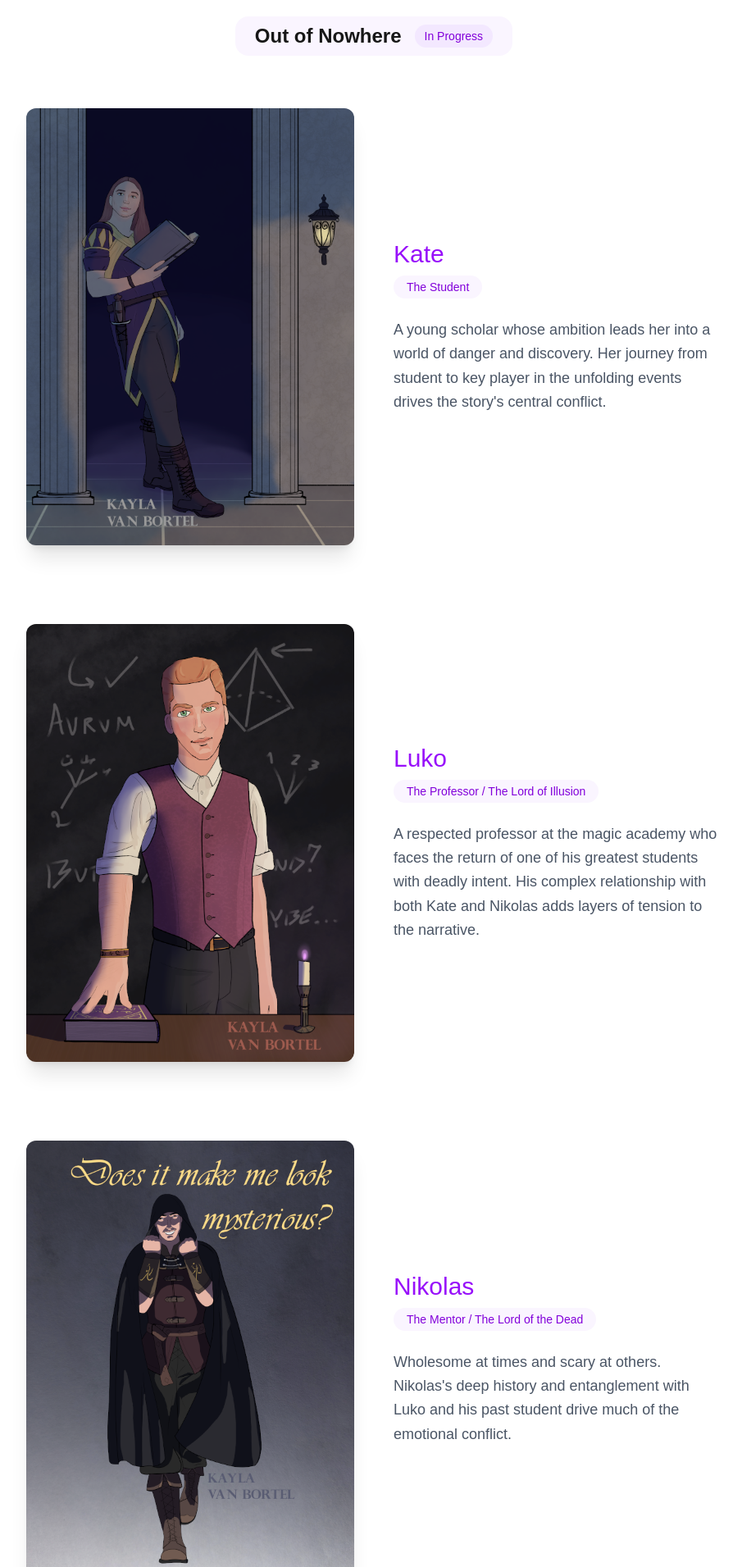
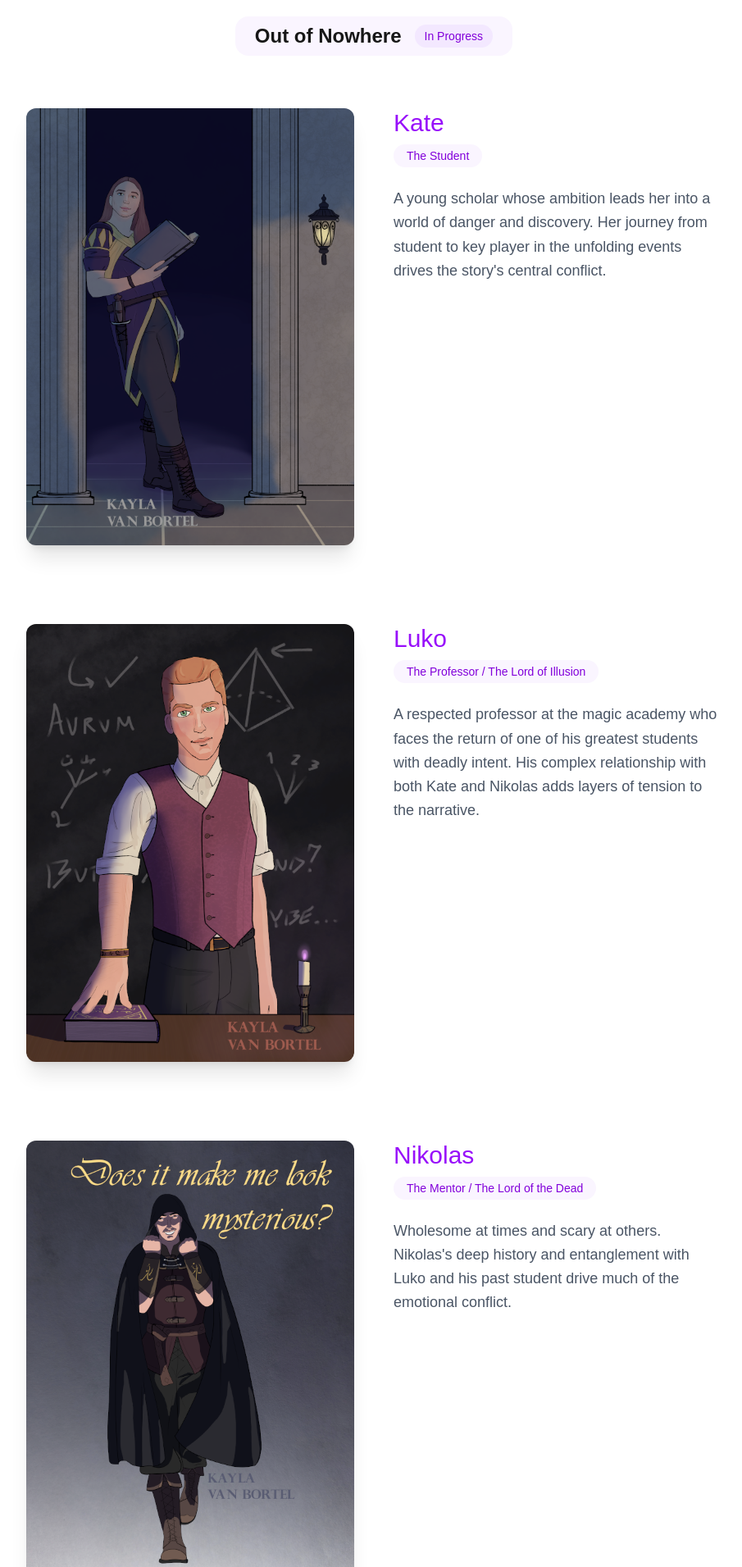
Before and after one commit to kvanbortel/kvb-writing, a Next.js app: page /kvb-writing/characters in a window 1280 px wide. Shown: the part 240-2151 px from the top of the page at 82% size, without its empty margins (184-1089 px from the left). Built offline with nearby package versions, Linux system fonts and the light colour scheme.

Commit message:
fix character page text layout

```diff
--- a/src/app/characters/page.tsx
+++ b/src/app/characters/page.tsx
@@ -32,8 +32,8 @@ export default function CharactersPage() {
         <div className="grid gap-24">
           {/* Kate */}
           <article className="relative">
-            <div className="grid md:grid-cols-2 gap-12 items-center">
-              <div className="relative aspect-[3/4] rounded-xl overflow-hidden bg-gray-100 dark:bg-gray-800 shadow-xl">
+            <div className="grid md:grid-cols-2 gap-12 items-start">
+              <div className="relative aspect-[3/4] rounded-xl overflow-hidden bg-gray-100 dark:bg-gray-800 shadow-xl order-2 md:order-1">
                 <Image
                   src="/kvb-writing/characters/Kate.png"
                   alt="Kate, a determined student, in a character portrait"
@@ -42,7 +42,7 @@ export default function CharactersPage() {
                   priority
                 />
               </div>
-              <div className="space-y-6">
+              <div className="space-y-6 order-1 md:order-2">
                 <div className="space-y-2">
                   <h3 className="text-3xl font-medium text-purple-600 dark:text-purple-400">Kate</h3>
                   <span className="inline-block px-4 py-1 bg-purple-50 dark:bg-purple-900/20 text-purple-700 dark:text-purple-300 rounded-full text-sm">
@@ -60,8 +60,16 @@ export default function CharactersPage() {
 
           {/* Luko */}
           <article className="relative">
-            <div className="grid md:grid-cols-2 gap-12 items-center">
-              <div className="space-y-6 md:order-2">
+            <div className="grid md:grid-cols-2 gap-12 items-start">
+              <div className="relative aspect-[3/4] rounded-xl overflow-hidden bg-gray-100 dark:bg-gray-800 shadow-xl order-2 md:order-1">
+                <Image
+                  src="/kvb-writing/characters/Luko.png"
+                  alt="Luko, a distinguished professor, in a character portrait"
+                  fill
+                  className="object-cover"
+                />
+              </div>
+              <div className="space-y-6 order-1 md:order-2">
                 <div className="space-y-2">
                   <h3 className="text-3xl font-medium text-purple-600 dark:text-purple-400">Luko</h3>
                   <span className="inline-block px-4 py-1 bg-purple-50 dark:bg-purple-900/20 text-purple-700 dark:text-purple-300 rounded-full text-sm">
@@ -74,29 +82,21 @@ export default function CharactersPage() {
                   Nikolas adds layers of tension to the narrative.
                 </p>
               </div>
-              <div className="relative aspect-[3/4] rounded-xl overflow-hidden bg-gray-100 dark:bg-gray-800 shadow-xl md:order-1">
-                <Image
-                  src="/kvb-writing/characters/Luko.png"
-                  alt="Luko, a distinguished professor, in a character portrait"
-                  fill
-                  className="object-cover"
-                />
-              </div>
             </div>
           </article>
 
           {/* Nikolas */}
           <article className="relative">
-            <div className="grid md:grid-cols-2 gap-12 items-center">
-              <div className="relative aspect-[3/4] rounded-xl overflow-hidden bg-gray-100 dark:bg-gray-800 shadow-xl">
+            <div className="grid md:grid-cols-2 gap-12 items-start">
+              <div className="relative aspect-[3/4] rounded-xl overflow-hidden bg-gray-100 dark:bg-gray-800 shadow-xl order-2 md:order-1">
                 <Image
                   src="/kvb-writing/characters/Nikolas.png"
-                  alt="Nikolas, the Lord of the Dead, in a character portrait"
+                  alt="Nikolas, the Lord of the Dead, in a detailed character portrait"
                   fill
                   className="object-cover"
                 />
               </div>
-              <div className="space-y-6">
+              <div className="space-y-6 order-1 md:order-2">
                 <div className="space-y-2">
                   <h3 className="text-3xl font-medium text-purple-600 dark:text-purple-400">Nikolas</h3>
                   <span className="inline-block px-4 py-1 bg-purple-50 dark:bg-purple-900/20 text-purple-700 dark:text-purple-300 rounded-full text-sm">
```
